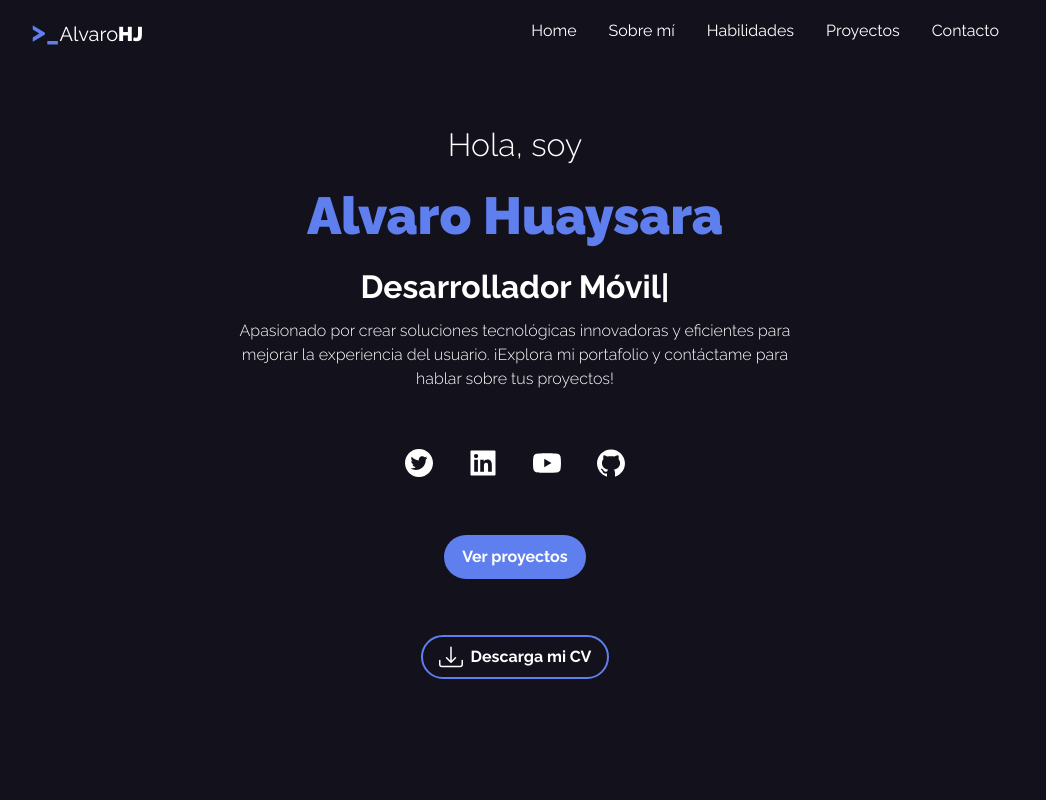
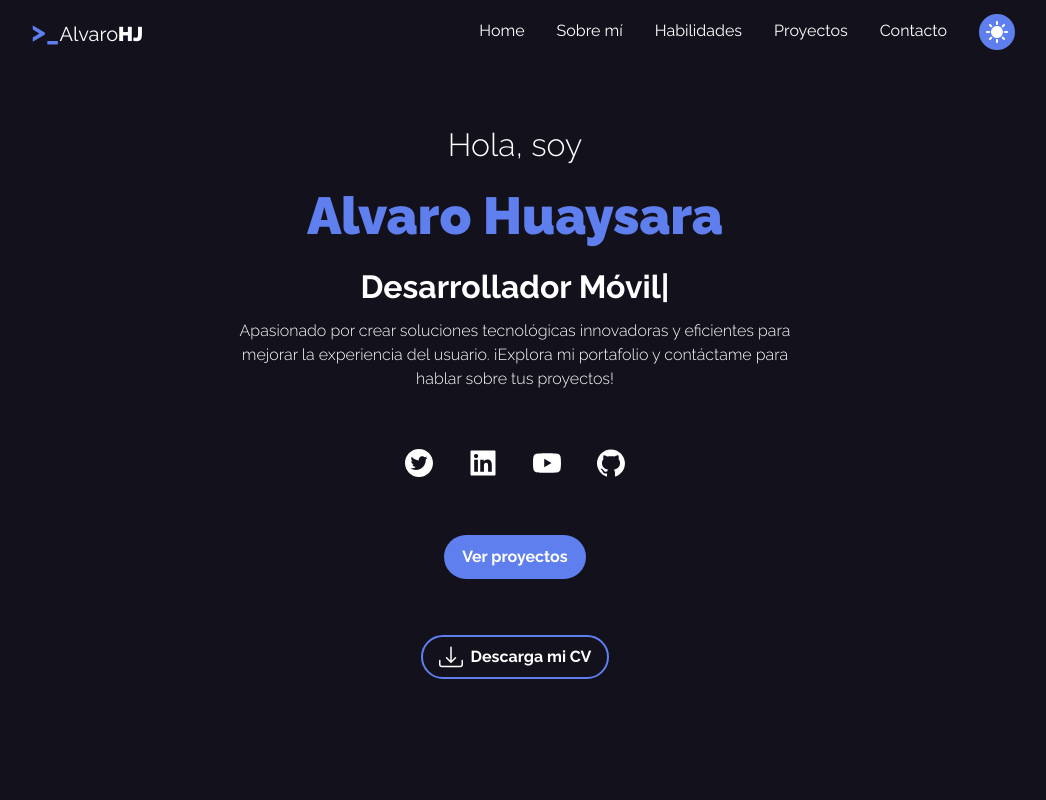
Before and after one commit to AlvaroHJ21/next-portfolio, a Next.js app: page / in a window 1280 px wide. Shown: the top 800 px of the page, without its empty margins (125-1171 px from the left). Built offline with nearby package versions, Linux system fonts and the light colour scheme; what next-reveal would draw is missing.

Commit message:
button mode dark added

```diff
--- /dev/null
+++ b/src/components/ui/ButtonMode.tsx
@@ -0,0 +1,16 @@
+import React from "react";
+import { useState } from "react";
+
+import { MdDarkMode, MdSunny } from "react-icons/md";
+
+export default function ButtonMode() {
+  const [darkMode, setDarkMode] = useState(true);
+  return (
+    <button
+      onClick={() => setDarkMode(!darkMode)}
+      className="p-1 text-white border-2 rounded-full bg-main border-main"
+    >
+      {darkMode ? <MdSunny size={24} /> : <MdDarkMode size={24} />}
+    </button>
+  );
+}
--- a/src/components/ui/Navbar.tsx
+++ b/src/components/ui/Navbar.tsx
@@ -4,7 +4,9 @@ import { useState, useEffect } from "react";
 
 import { AiOutlineClose } from "react-icons/ai";
 import { HiOutlineMenuAlt3 } from "react-icons/hi";
+
 import { checkIfSectionIsVisible } from "../../utils/index";
+import ButtonMode from "./ButtonMode";
 
 const initLinks = [
   {
@@ -101,6 +103,9 @@ export default function Navbar() {
                 {link.name}
               </a>
             ))}
+            <div className="ml-4">
+              <ButtonMode />
+            </div>
           </nav>
         </div>
       </nav>
@@ -108,7 +113,7 @@ export default function Navbar() {
       {/* Menu hamburguesa */}
       <div
         onClick={() => setIsOpen(false)}
-        className={`fixed z-40 bg-black h-screen md:hidden backdrop-blur-sm transition-opacity bg-opacity-50 ${
+        className={`fixed z-40 bg-black h-screen md:hidden backdrop-blur-sm transition-opacity bg-opacity-60 ${
           isOpen ? "w-full" : "w-0"
         }`}
       >
@@ -126,6 +131,9 @@ export default function Navbar() {
               {link.name}
             </a>
           ))}
+          <div className="p-2">
+          <ButtonMode />
+          </div>
         </div>
       </div>
     </>
--- a/src/pages/_document.tsx
+++ b/src/pages/_document.tsx
@@ -4,7 +4,7 @@ export default function Document() {
     return (
         <Html lang="en" className='scroll-smooth'>
             <Head>
-                <link rel="icon" type="image/svg+xml" href="/favicon.png" />
+                <link rel="icon" type="image/svg+xml" href="/icon.svg" />
                 <link rel="preconnect" href="https://fonts.googleapis.com" />
                 <link rel="preconnect" href="https://fonts.gstatic.com" crossOrigin={'anonymous'} />
                 <link
```
Also changed, not shown: public/icon.svg (added).
